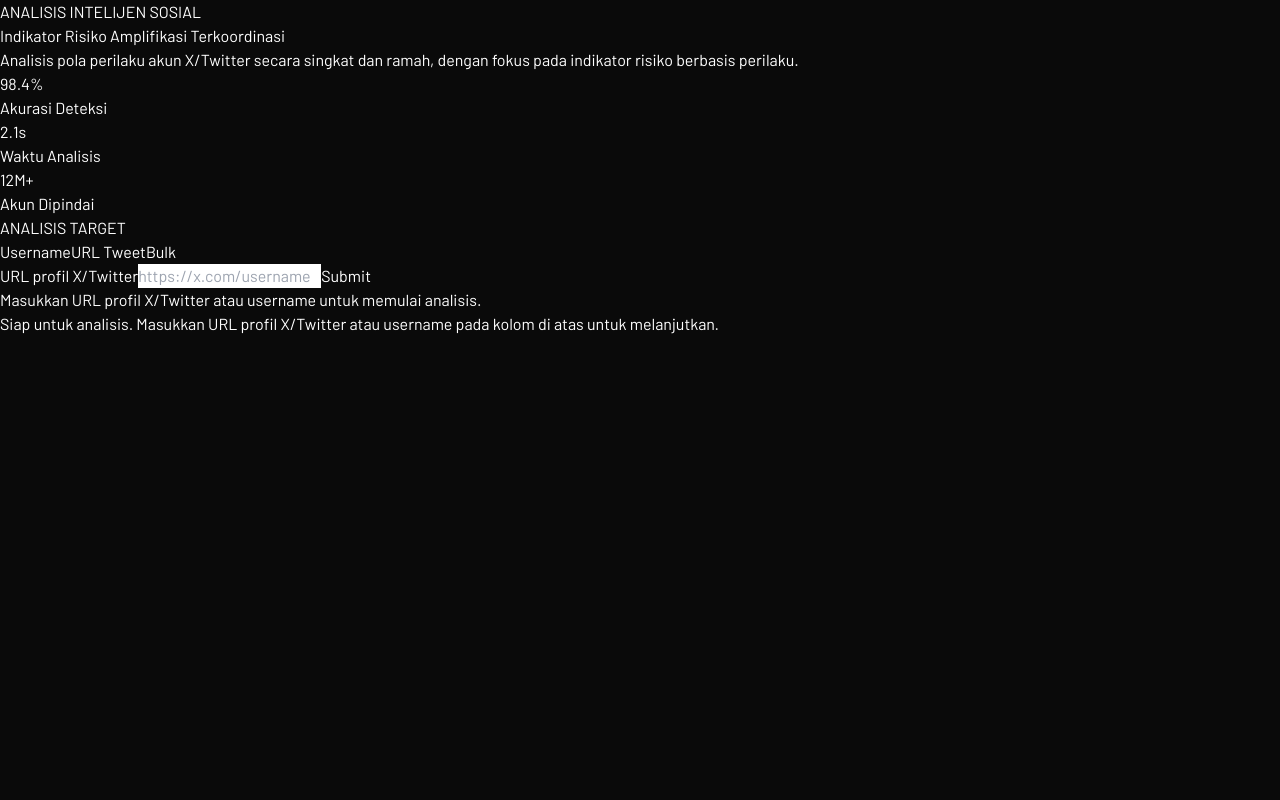
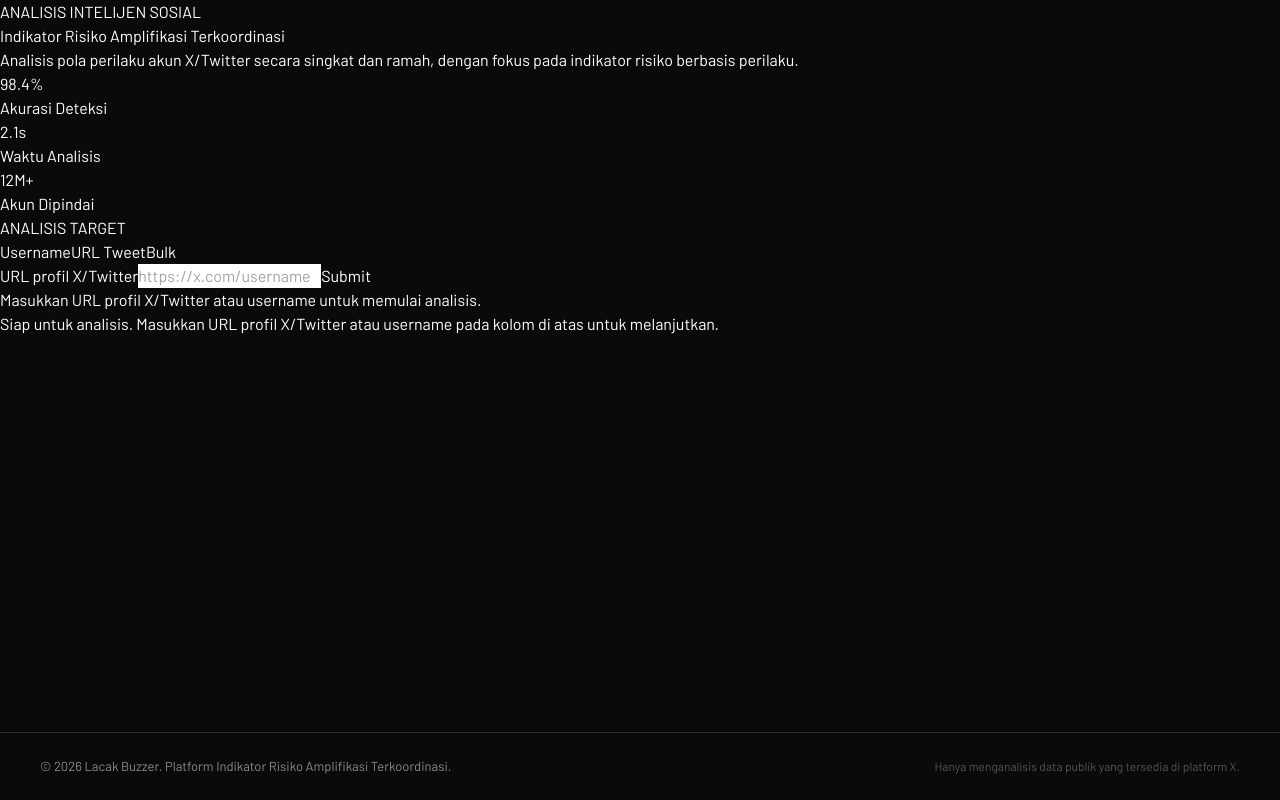
Before and after one commit to Yogs4R/lacak-buzzer, a React (Vite) app in the folder frontend/: page / in a window 1280 px wide. Built offline with nearby package versions, Linux system fonts and the light colour scheme.

Commit message:
Update App.jsx

```diff
--- a/frontend/src/App.jsx
+++ b/frontend/src/App.jsx
@@ -1,11 +1,18 @@
-import Home from './pages/Home'
+import { BrowserRouter, Routes, Route } from 'react-router-dom';
+import Footer from './components/Footer';
+import Home from './pages/Home';
 
-function App() {
+export default function App() {
   return (
-    <div className="min-h-screen bg-gray-50 text-gray-900">
-      <Home />
-    </div>
-  )
+    <BrowserRouter>
+      <div style={{ minHeight: '100dvh', display: 'flex', flexDirection: 'column' }}>
+        <main style={{ flex: 1 }}>
+          <Routes>
+            <Route path="/" element={<Home />} />
+          </Routes>
+        </main>
+        <Footer />
+      </div>
+    </BrowserRouter>
+  );
 }
-
-export default App
```
